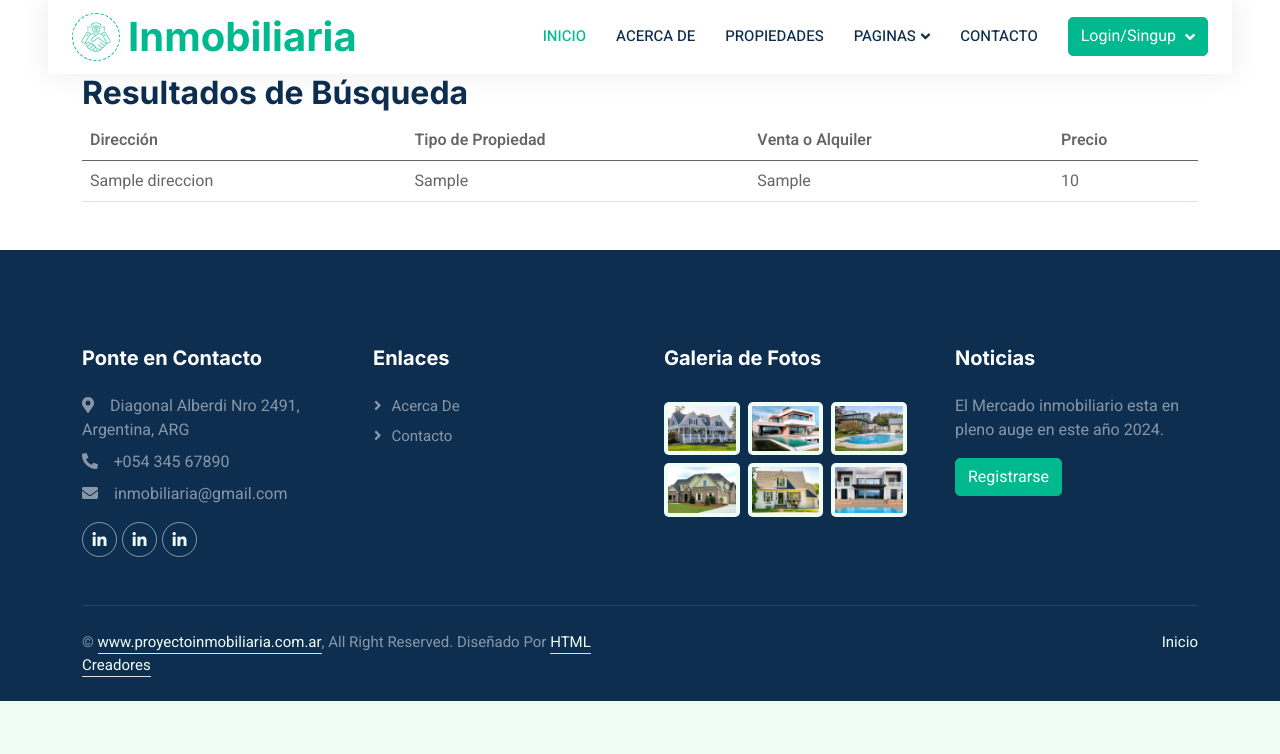
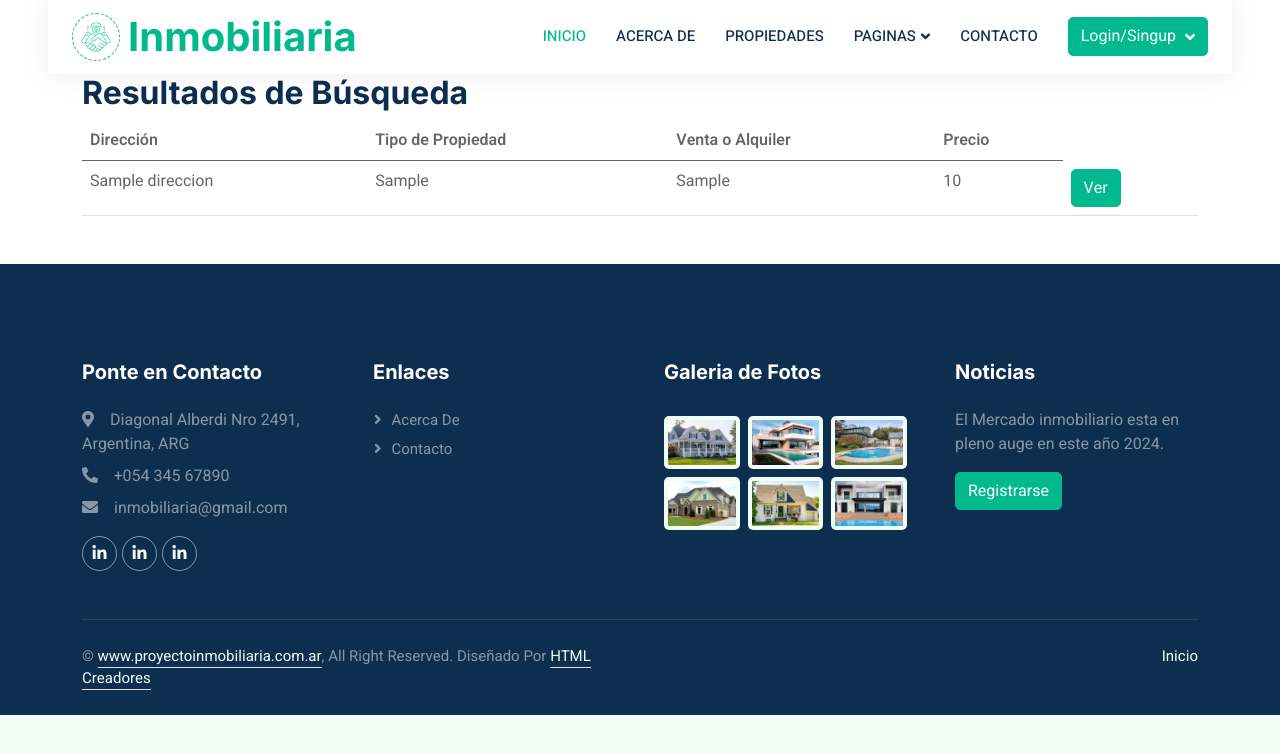
Before and after one commit to lunajua/ProyectoInmobiliaria, a Django app: template appinmobiliaria/templates/appinmobiliaria/propiedad_search.html in a window 1280 px wide. Shown: the part 46-800 px from the top of the page. Run offline with Django 4.2, Linux system fonts and the light colour scheme; the template is opened without the code that fills it: most values are stand-ins (such as "Sample title", 1, 10 or a date in 2020); parts of the project's set-up code (start-up, migrations or seed data) failed here and were passed over; some libraries are stand-ins or nearby versions.

Commit message:
Se agregó botón en resultado de busqueda para ver detalle de la propiedad

```diff
--- a/appinmobiliaria/templates/appinmobiliaria/propiedad_search.html
+++ b/appinmobiliaria/templates/appinmobiliaria/propiedad_search.html
@@ -31,6 +31,7 @@
                         <td>{{ propiedad.get_tipo_de_propiedad_display }}</td>
                         <td>{{ propiedad.get_venta_o_alquiler_display }}</td>
                         <td>{{ propiedad.precio }}</td>
+                        <td><a href="{% url 'appinmobiliaria:ver-propiedad' propiedad.id %}" class="btn btn-primary">Ver</a></td>
                     </tr>
                     {% endfor %}
                 </tbody>
```
Also changed, not shown: db.sqlite3, media/property_images/Consultorio.webp (added).
